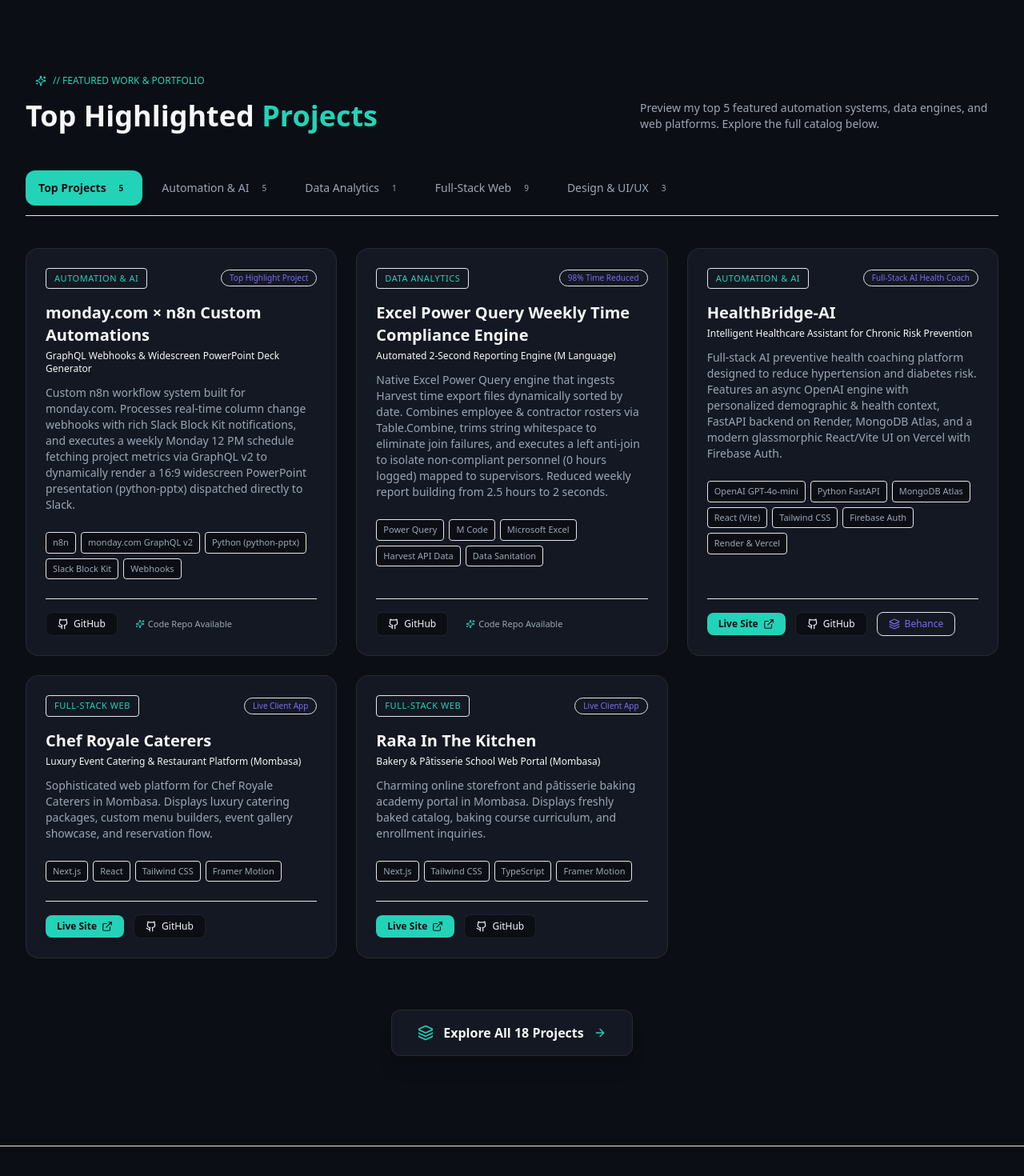
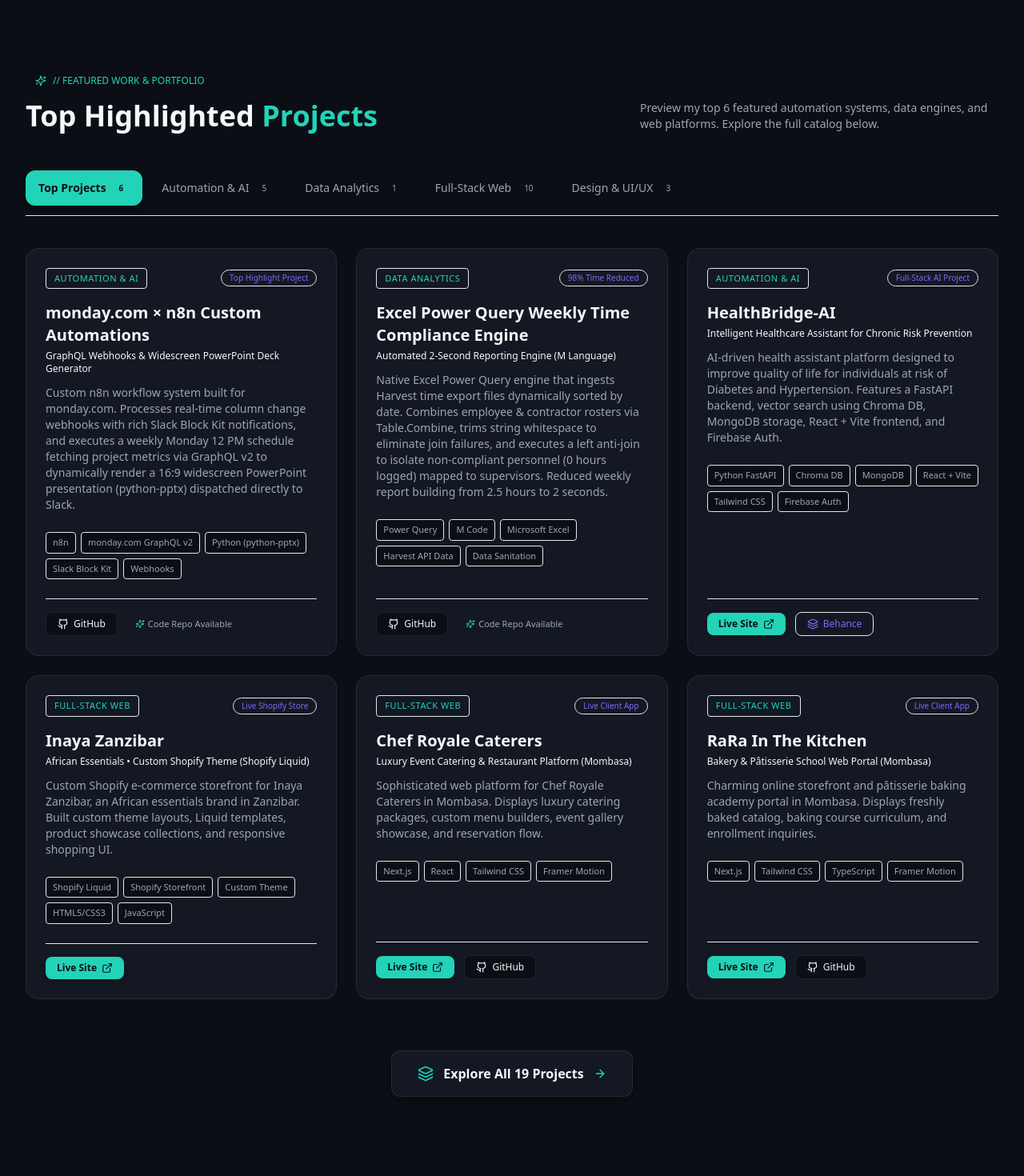
Before and after one commit to Carley505/my-website, a Next.js app: page / in a window 1280 px wide. Shown: the part 3200-4670 px from the top of the page at 80% size. Built offline with nearby package versions, Linux system fonts and the light colour scheme.

Commit message:
Add Inaya Zanzibar custom Shopify Liquid project to Top 6 homepage projects

```diff
--- a/src/components/ProjectShowcase.tsx
+++ b/src/components/ProjectShowcase.tsx
@@ -9,10 +9,10 @@
 import { ArrowRight, Sparkles, Layers } from 'lucide-react';
 
 interface ProjectShowcaseProps {
-  limitMax5?: boolean;
+  limitMax6?: boolean;
 }
 
-export const ProjectShowcase: React.FC<ProjectShowcaseProps> = ({ limitMax5 = true }) => {
+export const ProjectShowcase: React.FC<ProjectShowcaseProps> = ({ limitMax6 = true }) => {
   const [activeCategory, setActiveCategory] = useState<ProjectCategory>('top');
 
   const filterTabs: { id: ProjectCategory; label: string; count: number }[] = [
@@ -51,8 +51,8 @@
       ? projectsData
       : projectsData.filter((p) => p.category === activeCategory);
 
-  // Apply maximum 5 limit on homepage showcase
-  const displayedProjects = limitMax5 ? categoryProjects.slice(0, 5) : categoryProjects;
+  // Apply maximum 6 limit on homepage showcase
+  const displayedProjects = limitMax6 ? categoryProjects.slice(0, 6) : categoryProjects;
 
   return (
     <section id="projects" className="py-14 sm:py-20 md:py-28 relative">
@@ -69,7 +69,7 @@
             </h2>
           </div>
           <p className="text-brand-muted text-xs sm:text-sm max-w-md mt-3 md:mt-0 leading-relaxed">
-            Preview my top 5 featured automation systems, data engines, and web platforms. Explore the full catalog below.
+            Preview my top 6 featured automation systems, data engines, and web platforms. Explore the full catalog below.
           </p>
         </div>
 
@@ -128,7 +128,7 @@
         </motion.div>
 
         {/* Bottom CTA to Open All Projects Page */}
-        {limitMax5 && (
+        {limitMax6 && (
           <div className="mt-12 sm:mt-16 text-center">
             <Link
               href="/projects"
--- a/src/data/projects.ts
+++ b/src/data/projects.ts
@@ -29,15 +29,26 @@
     id: 'healthbridge-ai',
     title: 'HealthBridge-AI',
     subtitle: 'Intelligent Healthcare Assistant for Chronic Risk Prevention',
-    description: 'Full-stack AI preventive health coaching platform designed to reduce hypertension and diabetes risk. Features an async OpenAI engine with personalized demographic & health context, FastAPI backend on Render, MongoDB Atlas, and a modern glassmorphic React/Vite UI on Vercel with Firebase Auth.',
+    description: 'AI-driven health assistant platform designed to improve quality of life for individuals at risk of Diabetes and Hypertension. Features a FastAPI backend, vector search using Chroma DB, MongoDB storage, React + Vite frontend, and Firebase Auth.',
     category: 'automation-ai',
     featured: true,
     isTopPick: true,
-    techStack: ['OpenAI GPT-4o-mini', 'Python FastAPI', 'MongoDB Atlas', 'React (Vite)', 'Tailwind CSS', 'Firebase Auth', 'Render & Vercel'],
+    techStack: ['Python FastAPI', 'Chroma DB', 'MongoDB', 'React + Vite', 'Tailwind CSS', 'Firebase Auth'],
     liveUrl: 'https://health-bridge-ai-lime.vercel.app/',
-    githubUrl: 'https://github.com/Carley505/HEALTH-BRIDGE_Copy',
     behanceUrl: 'https://www.behance.net/gallery/248621063/HealthBridge-AI',
-    badge: 'Full-Stack AI Health Coach',
+    badge: 'Full-Stack AI Project',
+  },
+  {
+    id: 'inaya-zanzibar',
+    title: 'Inaya Zanzibar',
+    subtitle: 'African Essentials • Custom Shopify Theme (Shopify Liquid)',
+    description: 'Custom Shopify e-commerce storefront for Inaya Zanzibar, an African essentials brand in Zanzibar. Built custom theme layouts, Liquid templates, product showcase collections, and responsive shopping UI.',
+    category: 'fullstack',
+    featured: true,
+    isTopPick: true,
+    techStack: ['Shopify Liquid', 'Shopify Storefront', 'Custom Theme', 'HTML5/CSS3', 'JavaScript'],
+    liveUrl: 'https://inayazanzibar.myshopify.com/',
+    badge: 'Live Shopify Store',
   },
   {
     id: 'chef-royale',
```
